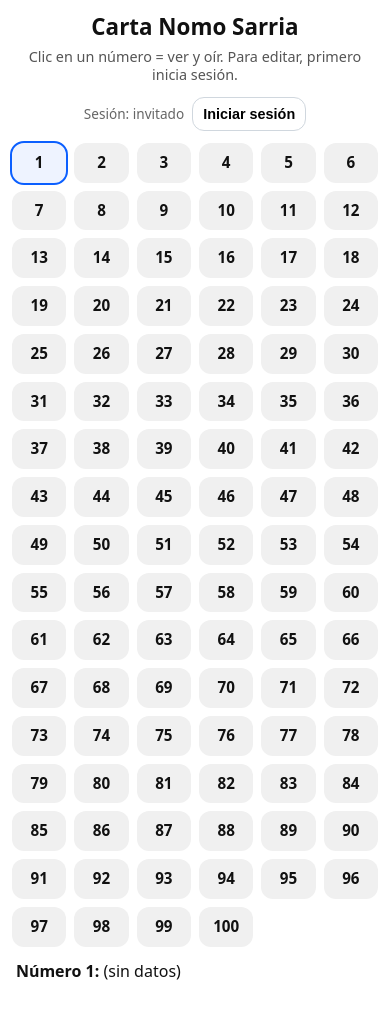
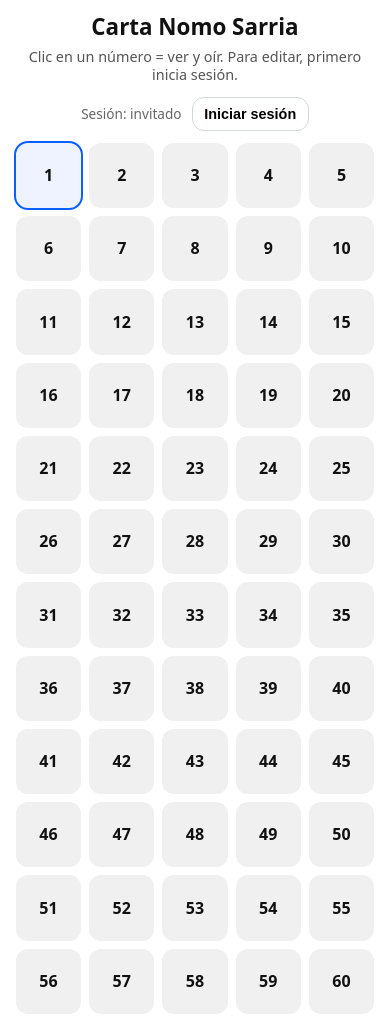
Before and after one commit to alzpta/Carta-Nomo, a plain HTML site: page index.html in a window 390 px wide. Shown: the top 1017 px of the page. Before the commit the page ends 994 px from the top, so only its background shows below. Drawn offline with Linux system fonts and the light colour scheme.

Commit message:
Update index.html

```diff
--- a/index.html
+++ b/index.html
@@ -12,139 +12,115 @@
   <link rel="icon" href="/Carta-Nomo/favicon.ico" />
 
   <style>
-    :root {
-      --bg: #fff;
-      --card: #f6f7f8;
-      --accent: #0b5fff;
-      --hover: #e8f1ff;
-      --radius: 12px;
-      --cell-min: 60px;      /* tamaño mínimo del botón número */
-      --gap: 10px;
-      --content-w: 1000px;   /* ancho máximo del contenido */
+    :root{
+      --bg:#fff;
+      --card:#f6f7f8;
+      --accent:#0b5fff;
+      --hover:#e8f1ff;
+      --radius:12px;
+      --content-w:1000px;
+
+      /* Grid responsive */
+      --cell-min:64px;
+      --gap:10px;
     }
 
-    * { box-sizing: border-box; }
+    *{box-sizing:border-box}
+    body{
+      margin:0;
+      padding:clamp(12px,2vw,24px);
+      background:var(--bg);
+      color:#111;
+      font-family:system-ui,-apple-system,Segoe UI,Roboto,sans-serif;
+      line-height:1.3;
+    }
+    .page{max-width:var(--content-w);margin:0 auto}
 
-    body {
-      margin: 0;
-      padding: clamp(12px, 2vw, 24px);
-      background: var(--bg);
-      color: #111;
-      font-family: system-ui, -apple-system, Segoe UI, Roboto, sans-serif;
-      line-height: 1.3;
+    h1{
+      text-align:center;
+      font-size:clamp(1.4rem,3.5vw,2.2rem);
+      margin:0 0 .4rem;
     }
-
-    .page {
-      max-width: var(--content-w);
-      margin: 0 auto;
-    }
-
-    h1 {
-      text-align: center;
-      font-size: clamp(1.4rem, 3.5vw, 2.2rem);
-      margin: 0 0 .4rem;
-    }
-
-    .hint {
-      text-align: center;
-      color: #555;
-      font-size: clamp(.9rem, 2.5vw, 1rem);
-      margin: 0 0 clamp(12px, 2.5vw, 20px);
+    .hint{
+      text-align:center;color:#555;
+      font-size:clamp(.9rem,2.5vw,1rem);
+      margin:0 0 clamp(12px,2.5vw,20px);
     }
 
     /* Toolbar responsive */
-    .toolbar {
-      display: flex;
-      gap: 10px;
-      flex-wrap: wrap;
-      align-items: center;
-      justify-content: center;
-      margin: 0 auto clamp(12px, 3vw, 16px);
+    .toolbar{
+      display:flex;gap:10px;flex-wrap:wrap;
+      align-items:center;justify-content:center;
+      margin:0 auto clamp(12px,3vw,16px);
     }
-    .btn {
-      padding: clamp(8px, 2vw, 10px) clamp(10px, 3vw, 14px);
-      border-radius: var(--radius);
-      border: 1px solid #d0d7de;
-      background: #fff;
-      cursor: pointer;
-      font-weight: 600;
-      font-size: clamp(.9rem, 2.5vw, 1rem);
+    .btn{
+      padding:clamp(8px,2vw,10px) clamp(10px,3vw,14px);
+      border-radius:var(--radius);
+      border:1px solid #d0d7de;
+      background:#fff;cursor:pointer;font-weight:600;
+      font-size:clamp(.9rem,2.5vw,1rem);
     }
-    .btn.primary { background: var(--accent); color: #fff; border-color: var(--accent); }
-    .btn.danger  { border-color: #e00; color: #e00; }
-    .muted { color: #666; font-size: clamp(.85rem, 2.2vw, .95rem); }
+    .btn.primary{background:var(--accent);color:#fff;border-color:var(--accent)}
+    .btn.danger{border-color:#e00;color:#e00}
+    .muted{color:#666;font-size:clamp(.85rem,2.2vw,.95rem)}
 
-    /* Grid totalmente fluido: columnas se adaptan al ancho disponible */
-    .grid {
-      display: grid;
-      grid-template-columns: repeat(auto-fit, minmax(var(--cell-min), 1fr));
-      gap: var(--gap);
-      max-width: var(--content-w);
-      margin: 0 auto;
+    /* GRID totalmente fluido + celdas cuadradas */
+    .grid{
+      display:grid;
+      grid-template-columns:repeat(auto-fit,minmax(var(--cell-min),1fr));
+      gap:var(--gap);
+      max-width:var(--content-w);
+      margin:0 auto;
+      padding:0 clamp(2px,1vw,6px);
     }
-    .number {
-      padding: clamp(10px, 2.2vw, 14px);
-      background: #f0f0f0;
-      border-radius: var(--radius);
-      cursor: pointer;
-      font-weight: 700;
-      text-align: center;
-      user-select: none;
-      transition: background .15s ease;
-      font-size: clamp(.95rem, 2.8vw, 1.05rem);
+    .number{
+      background:#f0f0f0;border-radius:var(--radius);
+      cursor:pointer;font-weight:700;text-align:center;user-select:none;
+      transition:background .15s ease;
+      font-size:clamp(1rem,3.2vw,1.2rem);
+      aspect-ratio:1/1;               /* cuadradas */
+      display:grid;place-items:center; /* centrar número */
+      padding:clamp(6px,1.2vw,10px);
     }
-    .number:hover { background: var(--hover); }
-    .selected { outline: 2px solid var(--accent); background: #eef3ff; }
+    .number:hover{background:var(--hover)}
+    .selected{outline:2px solid var(--accent);background:#eef3ff}
 
-    #output {
-      margin: clamp(14px, 3vw, 20px) auto 0;
-      font-size: clamp(1rem, 3vw, 1.2rem);
-      max-width: var(--content-w);
-      padding: 0 clamp(2px, 1vw, 6px);
+    #output{
+      margin:clamp(14px,3vw,20px) auto 0;
+      font-size:clamp(1rem,3vw,1.2rem);
+      max-width:var(--content-w);
+      padding:0 clamp(2px,1vw,6px);
     }
-    .image-preview {
-      max-width: min(160px, 40vw);
-      width: 100%;
-      height: auto;
-      margin-top: 8px;
-      border-radius: 10px;
+    .image-preview{
+      max-width:min(160px,40vw);width:100%;height:auto;
+      margin-top:8px;border-radius:10px;
     }
 
     /* Modales responsive */
-    .modal-backdrop {
-      position: fixed; inset: 0;
-      background: rgba(0,0,0,.4);
-      display: none;
-      align-items: center; justify-content: center;
-      padding: clamp(10px, 3vw, 16px);
-      z-index: 1000;
+    .modal-backdrop{
+      position:fixed;inset:0;background:rgba(0,0,0,.4);
+      display:none;align-items:center;justify-content:center;
+      padding:clamp(10px,3vw,16px);z-index:1000;
     }
-    .modal {
-      width: 100%;
-      max-width: min(520px, 95vw);
-      background: #fff;
-      border-radius: 14px;
-      padding: clamp(12px, 3vw, 16px);
-      box-shadow: 0 10px 30px rgba(0,0,0,.2);
+    .modal{
+      width:100%;max-width:min(520px,95vw);
+      background:#fff;border-radius:14px;
+      padding:clamp(12px,3vw,16px);
+      box-shadow:0 10px 30px rgba(0,0,0,.2);
     }
-    .modal h2 { margin: 0 0 8px; font-size: clamp(1.1rem, 3vw, 1.3rem); }
-    .row { margin: 10px 0; }
-    .row label { display:block; margin-bottom:4px; font-size: clamp(.9rem, 2.5vw, 1rem); }
-    .row input {
-      width: 100%;
-      padding: clamp(8px, 2vw, 10px);
-      border: 1px solid #ccc;
-      border-radius: 10px;
-      font-size: clamp(.95rem, 2.6vw, 1rem);
+    .modal h2{margin:0 0 8px;font-size:clamp(1.1rem,3vw,1.3rem)}
+    .row{margin:10px 0}
+    .row label{display:block;margin-bottom:4px;font-size:clamp(.9rem,2.5vw,1rem)}
+    .row input{
+      width:100%;padding:clamp(8px,2vw,10px);
+      border:1px solid #ccc;border-radius:10px;
+      font-size:clamp(.95rem,2.6vw,1rem);
     }
-    .actions { display:flex; gap:10px; justify-content:flex-end; margin-top: 12px; }
+    .actions{display:flex;gap:10px;justify-content:flex-end;margin-top:12px}
 
-    /* Ajustes finos para pantallas muy pequeñas */
-    @media (max-width: 420px) {
-      :root { --cell-min: 54px; --gap: 8px; }
-      .toolbar { gap: 8px; }
-      .btn { padding: 8px 10px; }
-    }
+    /* Ajustes finos móviles */
+    @media (max-width:420px){ :root{--cell-min:54px;--gap:8px} }
+    @media (min-width:1200px){ :root{--cell-min:86px} }
   </style>
 </head>
 <body>
@@ -212,14 +188,14 @@
 <script>
 /* === Credenciales (Opción A) === */
 const ADMIN_EMAIL = "admin@tu-dominio.com";
-const ADMIN_PASS_HASH = "ac9689e2272427085e35b9d3e3e8bed88cb3434828b43b86fc0596cad4c6e270";
+const ADMIN_PASS_HASH = "ac9689e2272427085e35b9d3e3e8bed88cb3434828b43b86fc0596cad4c6e270"; // tu hash
 
 async function sha256(txt){
   const buf = await crypto.subtle.digest("SHA-256", new TextEncoder().encode(txt));
   return [...new Uint8Array(buf)].map(b=>b.toString(16).padStart(2,"0")).join("");
 }
 
-/* === Estado === */
+/* === Estado y storage === */
 let seleccionado = 1;
 let datos = JSON.parse(localStorage.getItem("palabrasNumeros")) || {};
 const guardarDatos = () => localStorage.setItem("palabrasNumeros", JSON.stringify(datos));
@@ -273,11 +249,11 @@ editarBtn.onclick=()=>{
 cancelarBtn.onclick=()=>{editBackdrop.style.display="none";}
 
 guardarBtn.onclick=()=>{
-  const n=parseInt(numSel.value,10)||1;
+  const n=Math.max(1,Math.min(100,parseInt(numSel.value,10)||1));
   const palabra=(palabraInput.value||"").trim();
   const aplicar=(img)=>{
     datos[n]={palabra, imagen: img ?? datos[n]?.imagen ?? null};
-    guardarDatos(); mostrar(n); editBackdrop.style.display="none";
+    guardarDatos(); seleccionar(n); mostrar(n); editBackdrop.style.display="none";
   };
   const f=imagenInput.files[0];
   if(f){ const r=new FileReader(); r.onload=()=>aplicar(r.result); r.readAsDataURL(f); }
@@ -307,13 +283,13 @@ importBtn.onclick=()=>{
       try{
         const obj=JSON.parse(r.result);
         if(obj && typeof obj==="object"){
-          // valida claves 1..100 y estructura básica
+          // validar claves 1..100 y estructura {palabra, imagen}
           const limpio={};
           Object.keys(obj).forEach(k=>{
             const n=Number(k);
-            if(n>=1 && n<=100 && typeof obj[k]==="object"){
-              const p = typeof obj[k].palabra==="string" ? obj[k].palabra : "";
-              const im = typeof obj[k].imagen==="string" ? obj[k].imagen : null;
+            if(Number.isInteger(n) && n>=1 && n<=100){
+              const p=typeof obj[k]?.palabra==="string" ? obj[k].palabra : "";
+              const im=typeof obj[k]?.imagen==="string" ? obj[k].imagen : null;
               limpio[n]={palabra:p, imagen:im};
             }
           });
@@ -327,9 +303,9 @@ importBtn.onclick=()=>{
   document.body.appendChild(inp); inp.click(); inp.remove();
 };
 
-/* === Hablar/mostrar === */
+/* === Mostrar / Voz === */
 function hablar(texto){
-  try { speechSynthesis.cancel(); const u=new SpeechSynthesisUtterance(texto); u.lang="es-ES"; speechSynthesis.speak(u); } catch {}
+  try{ speechSynthesis.cancel(); const u=new SpeechSynthesisUtterance(texto); u.lang="es-ES"; speechSynthesis.speak(u);}catch{}
 }
 function mostrar(i){
   const info=datos[i];
@@ -338,14 +314,17 @@ function mostrar(i){
   if(info?.palabra){hablar(info.palabra);}
 }
 
-/* === Construir grid fluido === */
+/* === Grid: construir y seleccionar === */
+function seleccionar(n){
+  seleccionado=n;
+  [...grid.children].forEach((el,ix)=>el.classList.toggle("selected",ix+1===n));
+}
 for(let i=1;i<=100;i++){
   const d=document.createElement("div"); d.className="number"; d.textContent=i;
-  d.onclick=()=>{seleccionado=i;[...grid.children].forEach((n,ix)=>n.classList.toggle("selected",ix+1===i)); mostrar(i);}
+  d.onclick=()=>{seleccionar(i); mostrar(i);}
   grid.appendChild(d);
 }
-[...grid.children].forEach((n,ix)=>n.classList.toggle("selected",ix===0));
-mostrar(seleccionado);
+seleccionar(1); mostrar(1);
 
 /* === PWA SW === */
 if("serviceWorker" in navigator){
```
